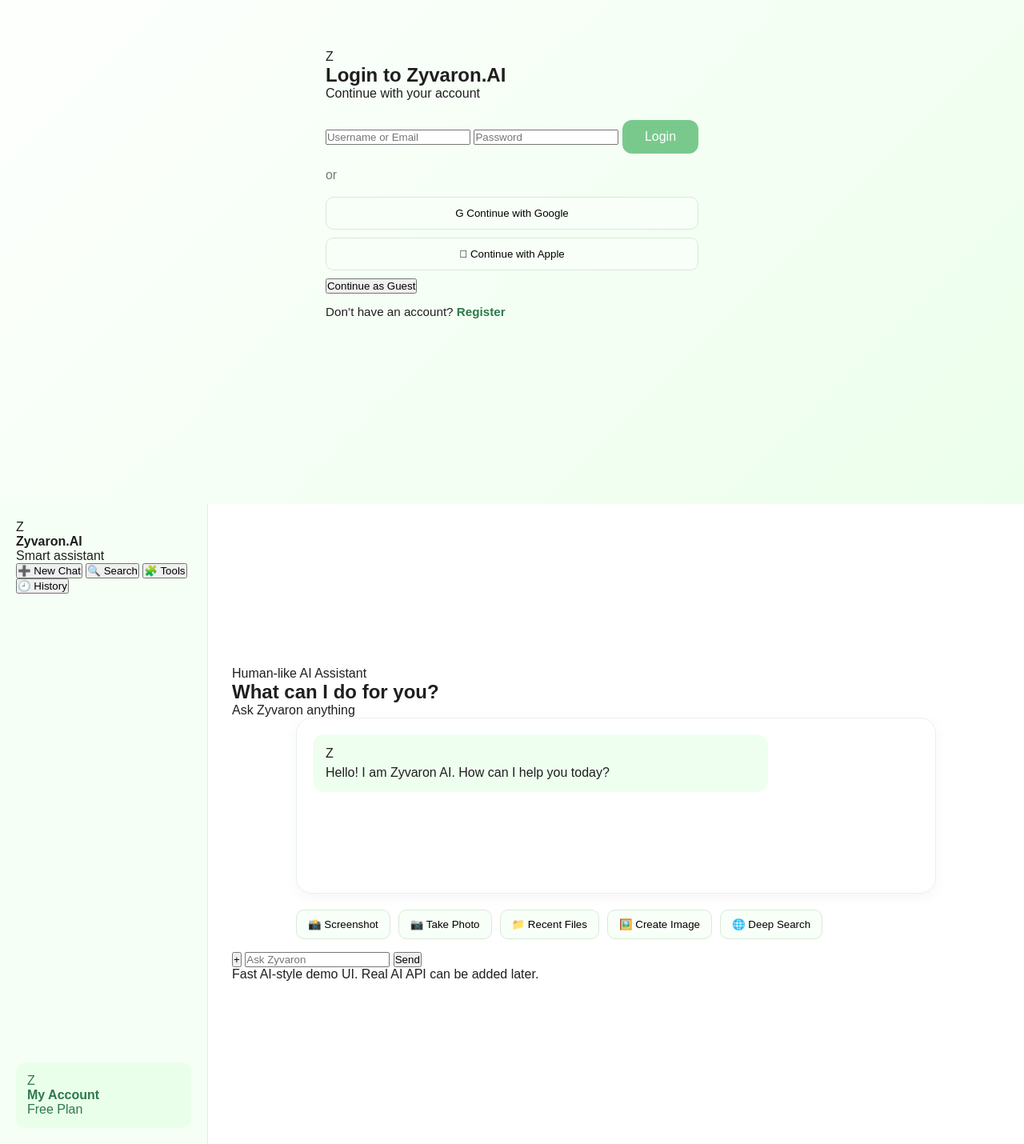
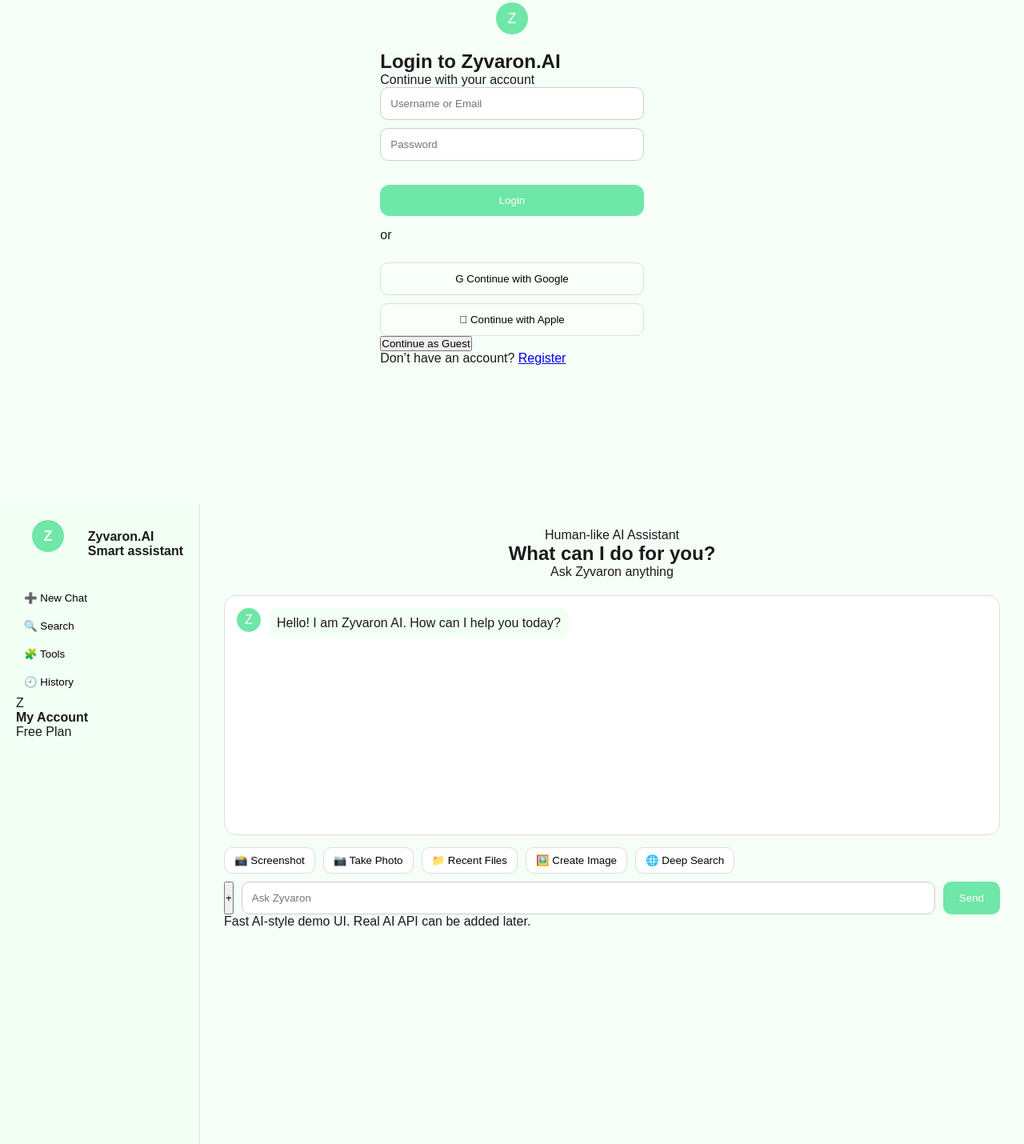
Before and after one commit to zyvaroncoin-ui/zyvaron-ai, a plain HTML site: page index.html in a window 1280 px wide. Shown: the part 970-2400 px from the top of the page at 80% size. Drawn offline with Linux system fonts and the light colour scheme.

Commit message:
Refactor CSS for improved layout and styles
Updated styles for various screens and components, including welcome, login, and app screens. Improved button styles and added animations.

```diff
--- a/style.css
+++ b/style.css
@@ -6,343 +6,238 @@
 }
 
 body {
-  background: #ffffff;
-  color: #1f1f1f;
+  background: #f6fff7;
+  color: #1a1a1a;
 }
 
 .hidden {
   display: none;
 }
 
-/* Welcome Screen */
+/* Welcome */
 .welcome-screen {
+  height: 100vh;
+  display: flex;
+  align-items: center;
+  justify-content: center;
+  background: linear-gradient(135deg, #e8fff0, #ffffff);
+}
+
+.welcome-card {
+  text-align: center;
+  padding: 40px;
+  border-radius: 20px;
+  background: white;
+  box-shadow: 0 20px 50px rgba(0,0,0,0.08);
+  animation: fadeIn 1s ease;
+}
+
+.logo-mark {
+  width: 70px;
+  height: 70px;
+  background: #6ee7a8;
+  color: white;
+  font-size: 30px;
+  border-radius: 20px;
+  display: flex;
+  align-items: center;
+  justify-content: center;
+  margin: 0 auto 20px;
+}
+
+.logo-mark.small {
+  width: 40px;
+  height: 40px;
+  font-size: 18px;
+}
+
+.primary-btn {
+  padding: 12px 24px;
+  border: none;
+  background: #6ee7a8;
+  color: white;
+  border-radius: 12px;
+  cursor: pointer;
+  margin-top: 20px;
+}
+
+.primary-btn:hover {
+  background: #4fd68f;
+}
+
+/* Login */
+.login-screen {
   height: 100vh;
   display: flex;
   justify-content: center;
   align-items: center;
-  background: linear-gradient(135deg, #ffffff, #dff7df);
-  text-align: center;
-  padding: 20px;
-}
-
-.welcome-title {
-  font-size: 3rem;
-  color: #2c7a4b;
-  animation: fadeInUp 1.2s ease;
-}
-
-.welcome-subtitle {
-  margin-top: 12px;
-  font-size: 1.1rem;
-  color: #4d4d4d;
-  animation: fadeInUp 1.5s ease;
-}
-
-.primary-btn {
-  margin-top: 24px;
-  padding: 12px 28px;
-  background: #79c98c;
-  border: none;
-  color: white;
-  border-radius: 12px;
-  cursor: pointer;
-  font-size: 1rem;
-}
-
-.primary-btn:hover {
-  background: #63b176;
-}
-
-/* Login Screen */
-.login-screen {
-  min-height: 100vh;
-  display: flex;
-  justify-content: center;
-  align-items: center;
-  background: linear-gradient(135deg, #ffffff, #ecffec);
-  padding: 20px;
 }
 
 .login-box {
-  width: 100%;
-  max-width: 400px;
+  width: 350px;
   background: white;
-  padding: 32px;
+  padding: 30px;
   border-radius: 20px;
-  box-shadow: 0 8px 30px rgba(0, 0, 0, 0.08);
+  box-shadow: 0 10px 40px rgba(0,0,0,0.1);
   text-align: center;
 }
 
-.login-box h2 {
-  color: #2c7a4b;
-  margin-bottom: 10px;
+.login-form {
+  display: flex;
+  flex-direction: column;
+  gap: 10px;
 }
 
-.login-box p {
-  color: #555;
-  margin-bottom: 20px;
-}
-
-.login-box form {
-  display: flex;
-  flex-direction: column;
-  gap: 12px;
-}
-
-.login-box input {
+.login-form input {
   padding: 12px;
-  border: 1px solid #dcdcdc;
+  border: 1px solid #ccc;
   border-radius: 10px;
-  outline: none;
-}
-
-.divider {
-  margin: 18px 0;
-  color: #777;
 }
 
 .social-btn {
   width: 100%;
   padding: 12px;
-  border: 1px solid #d8e9d8;
-  background: #f8fff8;
-  margin-bottom: 10px;
+  border: 1px solid #ddd;
+  margin-top: 10px;
+  border-radius: 10px;
+  cursor: pointer;
+  background: #f9fff9;
+}
+
+.divider {
+  margin: 15px 0;
+}
+
+/* App */
+.app-screen {
+  display: flex;
+  height: 100vh;
+}
+
+/* Sidebar */
+.sidebar {
+  width: 250px;
+  background: #f1fff5;
+  padding: 20px;
+  border-right: 1px solid #e0e0e0;
+}
+
+.brand {
+  display: flex;
+  align-items: center;
+  gap: 10px;
+  font-weight: bold;
+  margin-bottom: 20px;
+}
+
+.menu-item {
+  width: 100%;
+  padding: 10px;
+  border: none;
+  background: transparent;
+  text-align: left;
   border-radius: 10px;
   cursor: pointer;
 }
 
-.register-text {
-  margin-top: 14px;
-  font-size: 0.95rem;
+.menu-item:hover {
+  background: #d8ffe8;
 }
 
-.register-text a {
-  color: #2c7a4b;
-  text-decoration: none;
-  font-weight: bold;
-}
-
-/* App Screen */
-.app-screen {
-  display: flex;
-  min-height: 100vh;
-}
-
-.sidebar {
-  width: 260px;
-  background: #f5fff5;
-  border-right: 1px solid #e0f0e0;
-  padding: 20px;
-  display: flex;
-  flex-direction: column;
-  justify-content: space-between;
-}
-
-.logo {
-  font-size: 1.5rem;
-  font-weight: bold;
-  color: #2c7a4b;
-  margin-bottom: 30px;
-}
-
-.menu {
-  list-style: none;
-}
-
-.menu li {
-  padding: 14px 12px;
-  border-radius: 12px;
-  margin-bottom: 8px;
-  cursor: pointer;
-  transition: 0.3s;
-}
-
-.menu li:hover {
-  background: #dff7df;
-}
-
-.account-box {
-  background: #eaffea;
-  padding: 14px;
-  border-radius: 12px;
-  color: #2c7a4b;
-}
-
+/* Main */
 .main-content {
   flex: 1;
   padding: 30px;
+}
+
+.hero {
+  text-align: center;
+  margin-bottom: 20px;
+}
+
+.chat-box {
+  height: 300px;
+  overflow-y: auto;
+  border: 1px solid #ddd;
+  border-radius: 15px;
+  padding: 15px;
+  background: white;
+  margin-bottom: 15px;
+}
+
+/* Messages */
+.message {
   display: flex;
-  flex-direction: column;
+  margin-bottom: 10px;
+}
+
+.message-avatar {
+  width: 30px;
+  height: 30px;
+  border-radius: 50%;
+  background: #6ee7a8;
+  color: white;
+  display: flex;
+  align-items: center;
   justify-content: center;
 }
 
-.hero-text {
-  text-align: center;
-  margin-bottom: 24px;
-}
-
-.hero-text h1 {
-  font-size: 2.5rem;
-  color: #2c7a4b;
-}
-
-.hero-text p {
-  margin-top: 10px;
-  color: #666;
-}
-
-.chat-box {
-  max-width: 800px;
-  width: 100%;
-  margin: 0 auto 20px;
-  min-height: 220px;
-  background: #ffffff;
-  border: 1px solid #e6f3e6;
-  border-radius: 20px;
-  padding: 20px;
-  overflow-y: auto;
-  box-shadow: 0 5px 18px rgba(0, 0, 0, 0.04);
-}
-
-.bot-message,
-.user-message {
-  max-width: 75%;
-  padding: 12px 16px;
-  border-radius: 14px;
-  margin-bottom: 12px;
-  line-height: 1.5;
-}
-
-.bot-message {
-  background: #efffef;
-  color: #1f1f1f;
+.message-bubble {
+  padding: 10px;
+  border-radius: 10px;
+  margin-left: 10px;
+  background: #f2fff5;
 }
 
 .user-message {
-  background: #79c98c;
-  color: white;
-  margin-left: auto;
+  justify-content: flex-end;
 }
 
+.user-message .message-bubble {
+  background: #6ee7a8;
+  color: white;
+}
+
+/* Tools */
 .tool-row {
-  max-width: 800px;
-  width: 100%;
-  margin: 0 auto 16px;
   display: flex;
+  gap: 10px;
   flex-wrap: wrap;
-  gap: 10px;
+  margin-bottom: 10px;
 }
 
 .tool-row button {
-  padding: 10px 14px;
-  border: 1px solid #d8e9d8;
-  background: #f8fff8;
+  padding: 8px 12px;
+  border: 1px solid #ddd;
+  background: white;
   border-radius: 10px;
   cursor: pointer;
 }
 
-.chat-input-area {
-  max-width: 800px;
-  width: 100%;
-  margin: 0 auto;
+/* Input */
+.chat-input-box {
   display: flex;
-  gap: 12px;
+  gap: 10px;
 }
 
-.chat-input-area input {
+.chat-input-box input {
   flex: 1;
-  padding: 14px;
-  border: 1px solid #dcdcdc;
-  border-radius: 14px;
-  outline: none;
+  padding: 12px;
+  border-radius: 10px;
+  border: 1px solid #ccc;
 }
 
-.chat-input-area button {
-  padding: 14px 22px;
-  background: #79c98c;
+.send-btn {
+  padding: 12px 20px;
+  background: #6ee7a8;
   border: none;
+  border-radius: 10px;
   color: white;
-  border-radius: 14px;
   cursor: pointer;
 }
 
-.chat-input-area button:hover {
-  background: #63b176;
+/* Animation */
+@keyframes fadeIn {
+  from {opacity: 0; transform: translateY(20px);}
+  to {opacity: 1; transform: translateY(0);}
 }
-
-@keyframes fadeInUp {
-  from {
-    opacity: 0;
-    transform: translateY(25px);
-  }
-  to {
-    opacity: 1;
-    transform: translateY(0);
-  }
-}
-
-/* Mobile */
-@media (max-width: 768px) {
-  .app-screen {
-    flex-direction: column;
-  }
-
-  .sidebar {
-    width: 100%;
-    border-right: none;
-    border-bottom: 1px solid #e0f0e0;
-  }
-
-  .main-content {
-    padding: 20px;
-  }
-
-  .hero-text h1 {
-    font-size: 2rem;
-  }
-
-  .welcome-title {
-    font-size: 2.2rem;
-  }
-
-  .chat-input-area {
-    flex-direction: column;
-  }
-
-  .chat-input-area button {
-    width: 100%;
-  }
-}
-
-button {
-  transition: all 0.2s ease;
-}
-
-button:hover {
-  transform: scale(1.05);
-}
-
-.chat-box {
-  backdrop-filter: blur(10px);
-}
-
-.typing span {
-  animation: blink 1s infinite;
-}
-
-.typing span:nth-child(2) {
-  animation-delay: 0.2s;
-}
-
-.typing span:nth-child(3) {
-  animation-delay: 0.4s;
-}
-
-@keyframes blink {
-  0%, 100% {
-    opacity: 0.2;
-  }
-  50% {
-    opacity: 1;
-  }
-}
```
